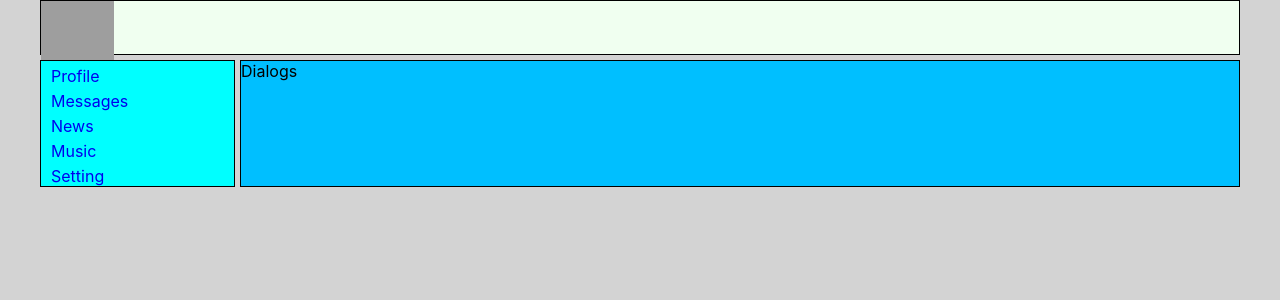
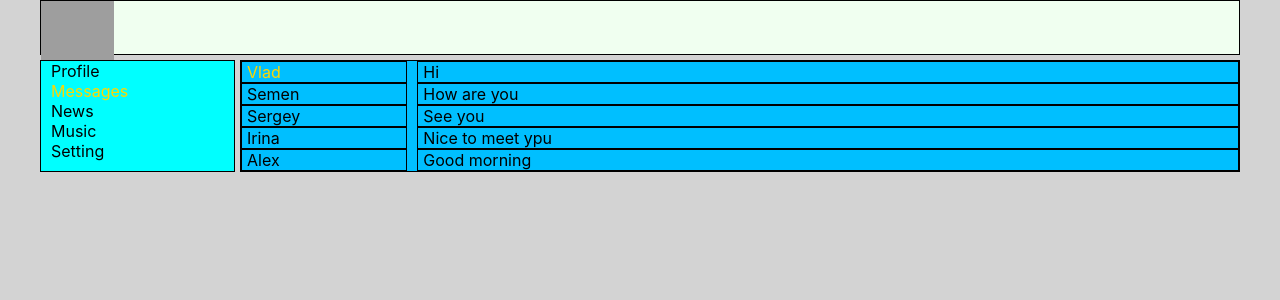
Before and after one commit to DeveloperTitarenko/React, a React (Create React App) app: page /dialogs in a window 1280 px wide. Shown: the top 300 px of the page. Built offline with nearby package versions, Linux system fonts and the light colour scheme; grey boxes are pictures that could not be loaded.

Commit message:
new dialogs, new style dialog

```diff
--- a/src/components/Dialogs/Dialogs.jsx
+++ b/src/components/Dialogs/Dialogs.jsx
@@ -1,9 +1,33 @@
 import React from "react";
 import classes from './Dialogs.module.css';
+
 const Dialogs = (props) => {
-    return(
-        <div>
-            Dialogs
+    return (
+        <div className={classes.dialogs}>
+            <div className={classes.dialogsItems}>
+                <div className={`${classes.dialog}  ${classes.active}`}>
+                    Vlad
+                </div>
+                <div className={classes.dialog}>
+                    Semen
+                </div>
+                <div className={classes.dialog}>
+                    Sergey
+                </div>
+                <div className={classes.dialog}>
+                    Irina
+                </div>
+                <div className={classes.dialog}>
+                    Alex
+                </div>
+            </div>
+            <div className={classes.messages}>
+                <div className={classes.message}>Hi</div>
+                <div className={classes.message}>How are you</div>
+                <div className={classes.message}>See you</div>
+                <div className={classes.message}>Nice to meet ypu</div>
+                <div className={classes.message}> Good morning</div>
+            </div>
         </div>
     )
 }
--- a/src/components/Dialogs/Dialogs.module.css
+++ b/src/components/Dialogs/Dialogs.module.css
@@ -0,0 +1,23 @@
+.dialogs{
+    display: grid;
+    grid-template-columns: 2fr 10fr;
+}
+.dialogsItems{
+
+
+}
+.dialogsItems .active{
+    color: gold;
+}
+.dialog{
+    border: 1px solid black;
+    padding-left: 5px;
+}
+.messages{
+    margin-left: 10px;
+}
+.message{
+    border: 1px solid black;
+    padding-left: 5px;
+
+}
--- a/src/components/Navbar/Navbar.jsx
+++ b/src/components/Navbar/Navbar.jsx
@@ -1,23 +1,24 @@
 import React from "react";
 import classes from './Navbar.module.css';
+import {NavLink} from "react-router-dom";
 
 const Navbar = () => {
     return(
         <nav className={classes.nav}>
             <div className={classes.item}>
-                <a href='/profile'>Profile</a>
+                <NavLink to='/profile' activeClassName = {classes.activeLink}>Profile</NavLink>
             </div>
             <div className={classes.item}>
-                <a href='/dialogs'>Messages</a>
+                <NavLink to='/dialogs' activeClassName = {classes.activeLink}>Messages</NavLink>
             </div>
             <div className={classes.item}>
-                <a href='/news'>News</a>
+                <NavLink to='/news' activeClassName = {classes.activeLink}>News</NavLink>
             </div>
             <div className={classes.item}>
-                <a href='/music'>Music</a>
+                <NavLink to='/music' activeClassName = {classes.activeLink}>Music</NavLink>
             </div>
             <div className={classes.item}>
-                <a href='setting'>Setting</a>
+                <NavLink to='setting' activeClassName = {classes.activeLink}>Setting</NavLink>
             </div>
         </nav>
     )
--- a/src/components/Navbar/Navbar.module.css
+++ b/src/components/Navbar/Navbar.module.css
@@ -4,8 +4,11 @@
     border: 1px solid black;
     margin-right: 5px;
 }
-.item {
+.item a{
     color: black;
     margin-left: 10px;
     margin-top: 5px;
 }
+.item a.activeLink{
+    color:gold;
+}
--- a/src/components/Profile/Profile.jsx
+++ b/src/components/Profile/Profile.jsx
@@ -1,6 +1,5 @@
 import React from "react";
 import classes from './Profile.module.css';
-import myPosts from "./MyPosts/myPosts";
 import MyPosts from "./MyPosts/myPosts";
 
 const Profile = () => {
```
